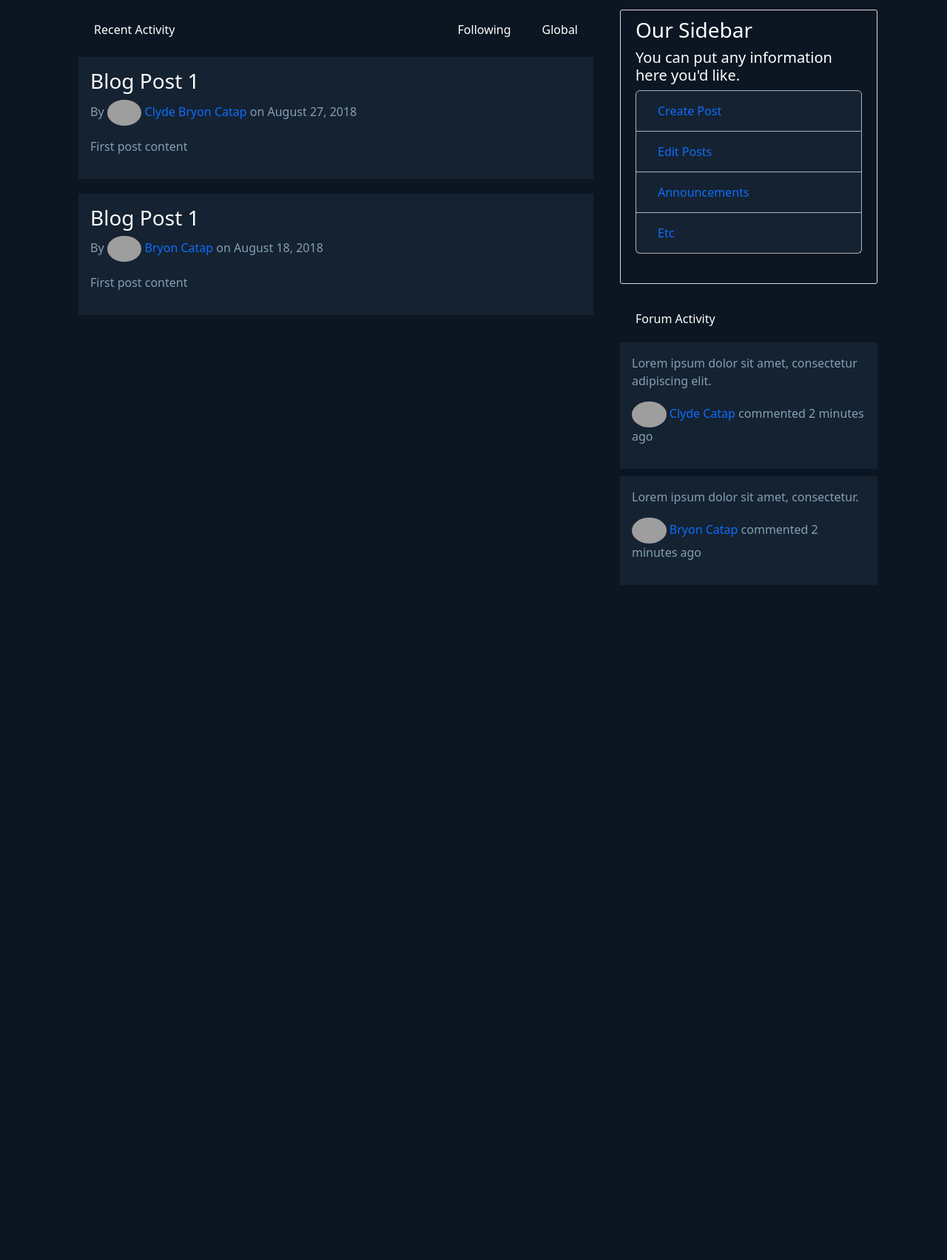
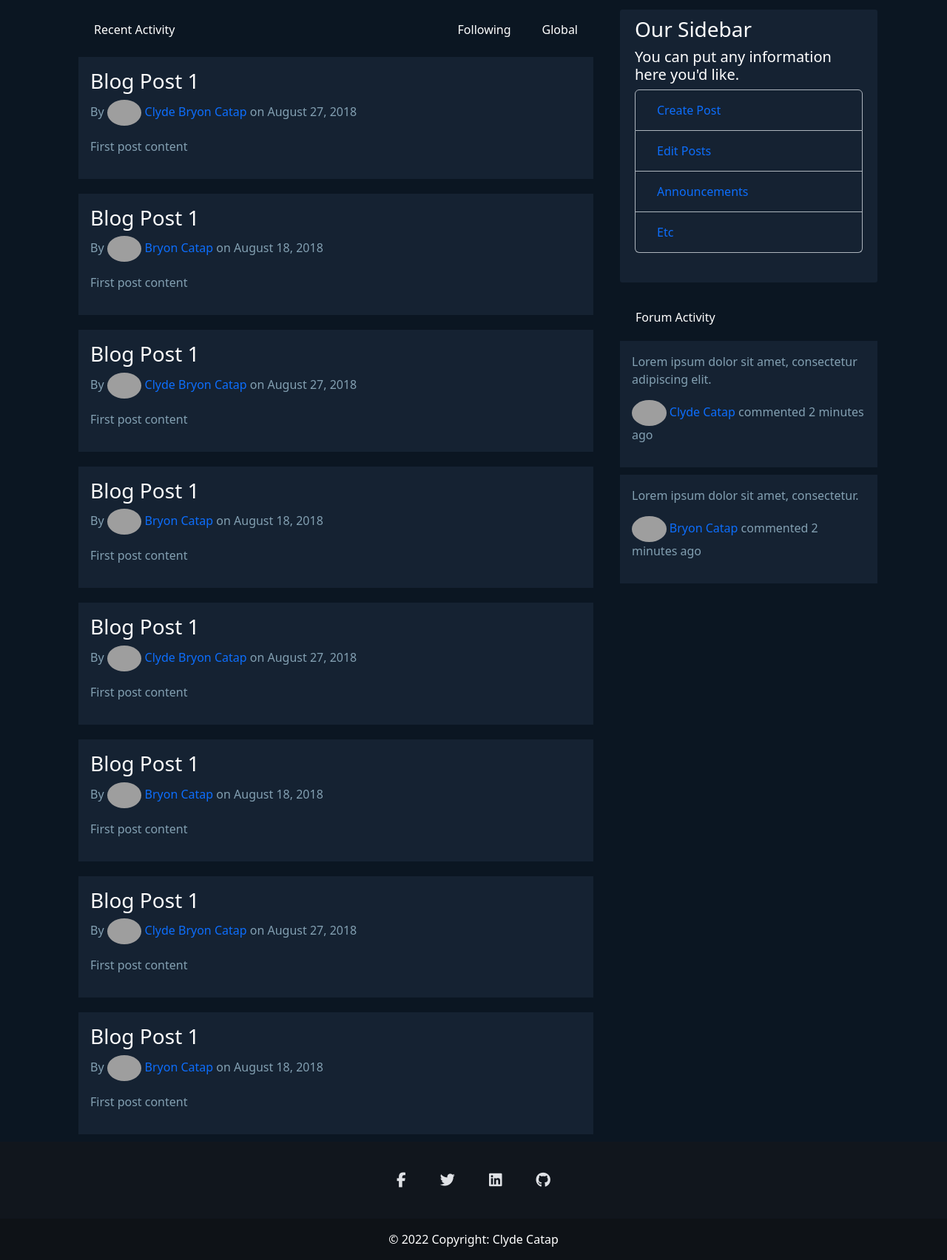
Before and after one commit to Clyde-Catap/Chatblog, a Django app: page /blog/ in a window 1280 px wide. Shown: the part 67-1771 px from the top of the page at 74% size. Before the commit the page ends 858 px from the top, so only its background shows below. Run offline with Django 4.2, Linux system fonts and the light colour scheme; some libraries are stand-ins or nearby versions; grey boxes are pictures that could not be loaded.

Commit message:
Footer added

```diff
--- a/blog/static/blog/css/main.css
+++ b/blog/static/blog/css/main.css
@@ -137,7 +137,8 @@ a.article-title:hover {
 }
 
 .side-b {
-    background-color: #0b1622;
+    background-color: #152232;
+
 }
 
 .side-c {
@@ -149,4 +150,11 @@ a.article-title:hover {
 }
 .guide-bar-a {
     padding-bottom: 30px;
+
 }
+.footer-a {
+    background-color: #11161d;
+}
+.footer-b {
+    color: #FFFFFF;
+}
--- a/blog/templates/blog/base.html
+++ b/blog/templates/blog/base.html
@@ -132,6 +132,58 @@
     <div class="container">
     {% block content %} {% endblock %}
     </div>
+<!-- FOOTER -->
+    <footer class="text-center text-white footer-a">
+      <!-- Grid container -->
+      <div class="container pt-4 footer-a">
+        <!-- Section: Social media -->
+        <section class="mb-4">
+          <!-- Facebook -->
+          <a
+            class="btn btn-link btn-floating btn-lg text-dark m-1 "
+            href="https://facebook.com/clyde.catap/"
+            role="button"
+            data-mdb-ripple-color="dark"
+            ><i class="fab fa-facebook-f" style="color: #e0e2e6;"></i
+          ></a>
+
+          <!-- Twitter -->
+          <a
+            class="btn btn-link btn-floating btn-lg text-dark m-1"
+            href="https://twitter.com/BryonCatap"
+            role="button"
+            data-mdb-ripple-color="dark"
+            ><i class="fab fa-twitter" style="color: #e0e2e6;"></i
+          ></a>
+
+          <!-- Linkedin -->
+          <a
+            class="btn btn-link btn-floating btn-lg text-dark m-1"
+            href="https://linkedin.com/in/clydebryoncatap/"
+            role="button"
+            data-mdb-ripple-color="dark"
+            ><i class="fab fa-linkedin" style="color: #e0e2e6;"></i
+          ></a>
+          <!-- Github -->
+          <a
+            class="btn btn-link btn-floating btn-lg text-dark m-1"
+            href="https://github.com/Clyde-Catap"
+            role="button"
+            data-mdb-ripple-color="dark"
+            ><i class="fab fa-github" style="color: #e0e2e6;"></i
+          ></a>
+        </section>
+        <!-- Section: Social media -->
+      </div>
+      <!-- Grid container -->
+
+      <!-- Copyright -->
+      <div class="text-center footer-b p-3" style="background-color: rgba(0, 0, 0, 0.2);">
+        © 2022 Copyright: Clyde Catap
+      </div>
+      <!-- Copyright -->
+    </footer>
+<!-- FOOTER -->
  <script src="https://code.jquery.com/jquery-3.2.1.slim.min.js" integrity="sha384-KJ3o2DKtIkvYIK3UENzmM7KCkRr/rE9/Qpg6aAZGJwFDMVNA/GpGFF93hXpG5KkN" crossorigin="anonymous"></script>
     <script src="https://cdn.jsdelivr.net/npm/popper.js@1.12.9/dist/umd/popper.min.js" integrity="sha384-ApNbgh9B+Y1QKtv3Rn7W3mgPxhU9K/ScQsAP7hUibX39j7fakFPskvXusvfa0b4Q" crossorigin="anonymous"></script>
     <script src="https://cdn.jsdelivr.net/npm/bootstrap@4.0.0/dist/js/bootstrap.min.js" integrity="sha384-JZR6Spejh4U02d8jOt6vLEHfe/JQGiRRSQQxSfFWpi1MquVdAyjUar5+76PVCmYl" crossorigin="anonymous"></script>
--- a/blog/templates/blog/home.html
+++ b/blog/templates/blog/home.html
@@ -42,9 +42,11 @@
         </div>
     <!--LEFT COLUMN-->
     <!--RIGHT COLUMN-->
+
         <div class="col-4">
+            <!--Side Bar-->
                 <div class="col">
-                  <div class="content-section side-b">
+                  <div class="content-section side-b border-0">
                     <h3>Our Sidebar</h3>
                     <h5 class='side-c'>You can put any information here you'd like.</h5>
                       <ul class="list-group guide-bar-a">
@@ -55,12 +57,7 @@
                       </ul>
                   </div>
                 </div>
-
-
-
-
-
-
+            <!--Side Bar-->
         <!--Feature title-->
             <div class="container">
               <div class="row">
--- a/blog/views.py
+++ b/blog/views.py
@@ -15,7 +15,49 @@ posts = [
         'content': 'First post content',
         'date_posted': 'August 18, 2018'
 
-    }
+    },
+    {
+        'author': 'Clyde Bryon Catap',
+        'title': 'Blog Post 1',
+        'content': 'First post content',
+        'date_posted': 'August 27, 2018'
+
+    },
+    {
+        'author': 'Bryon Catap',
+        'title': 'Blog Post 1',
+        'content': 'First post content',
+        'date_posted': 'August 18, 2018'
+
+    },
+    {
+        'author': 'Clyde Bryon Catap',
+        'title': 'Blog Post 1',
+        'content': 'First post content',
+        'date_posted': 'August 27, 2018'
+
+    },
+    {
+        'author': 'Bryon Catap',
+        'title': 'Blog Post 1',
+        'content': 'First post content',
+        'date_posted': 'August 18, 2018'
+
+    },
+    {
+        'author': 'Clyde Bryon Catap',
+        'title': 'Blog Post 1',
+        'content': 'First post content',
+        'date_posted': 'August 27, 2018'
+
+    },
+    {
+        'author': 'Bryon Catap',
+        'title': 'Blog Post 1',
+        'content': 'First post content',
+        'date_posted': 'August 18, 2018'
+
+    },
 
 ]
 
```
